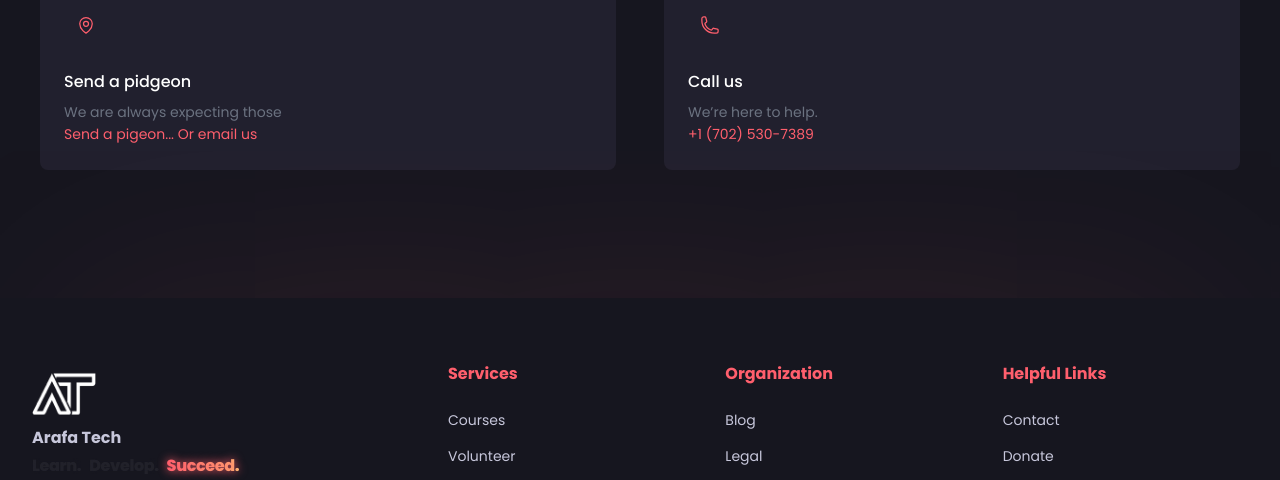
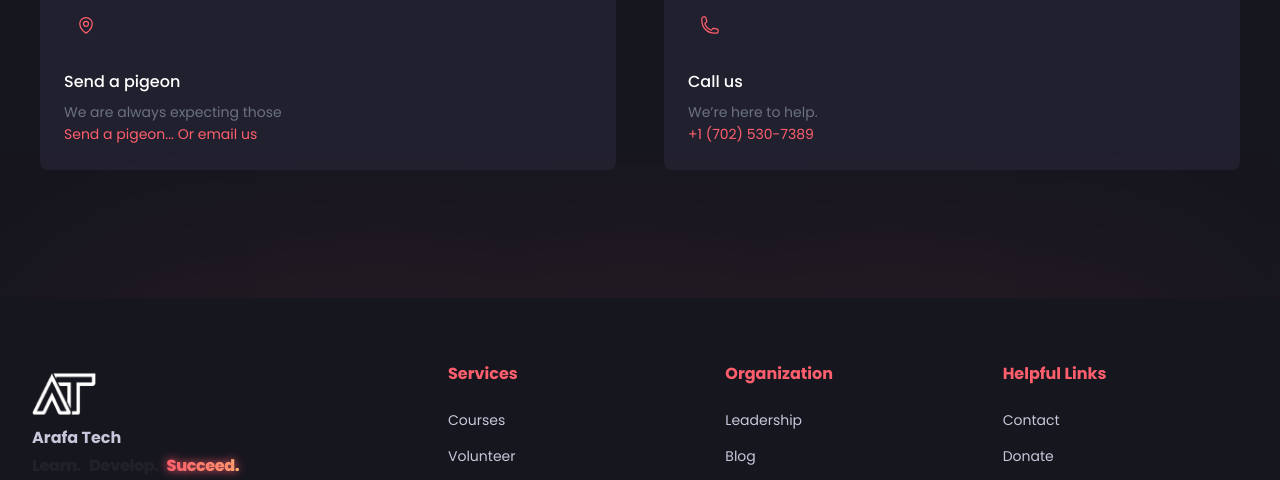
Before and after one commit to Arafa-Tech-Foundation/Website-Frontend, a Next.js app: page /contact in a window 1280 px wide. Shown: the part 612-1092 px from the top of the page. Built offline with nearby package versions, Linux system fonts and the light colour scheme.

Commit message:
:recycle: Reinitialize leadership section

```diff
--- a/src/components/contact/hero.tsx
+++ b/src/components/contact/hero.tsx
@@ -101,7 +101,7 @@ export default function ContactHero() {
 							</span>
 
 							<h2 className="mt-4 text-base font-medium text-white ">
-								Send a pidgeon
+								Send a pigeon
 							</h2>
 							<p className="mt-2 text-sm text-gray-500 ">
 								We are always expecting those
--- a/src/components/footer.tsx
+++ b/src/components/footer.tsx
@@ -132,14 +132,14 @@ export default function Footer() {
 								className="mt-6"
 							>
 								<ul className="space-y-4 text-sm">
-									{/* <li>
+									<li>
 										<Link
 											href="/leadership"
 											className="transition hover:opacity-75"
 										>
 											Leadership
 										</Link>
-									</li> */}
+									</li>
 									<li>
 										<Link
 											href="/blog"
```
